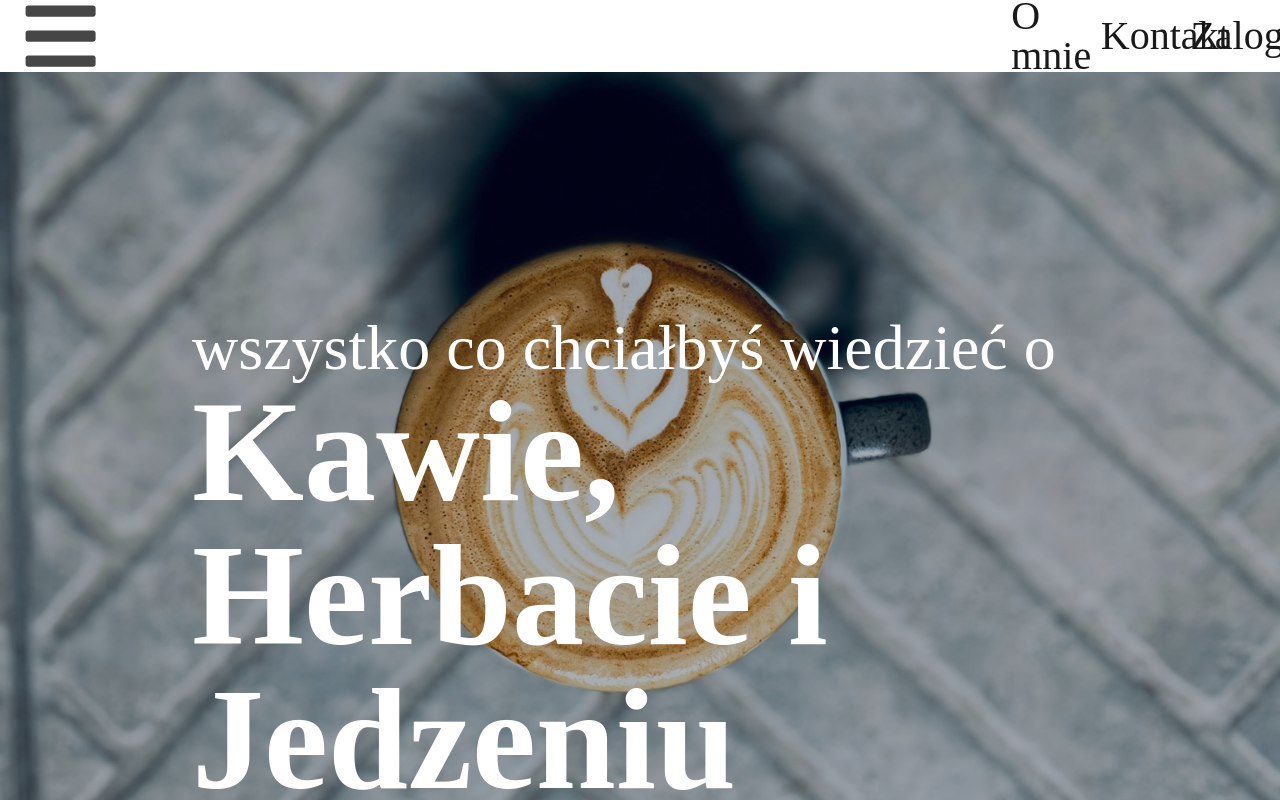
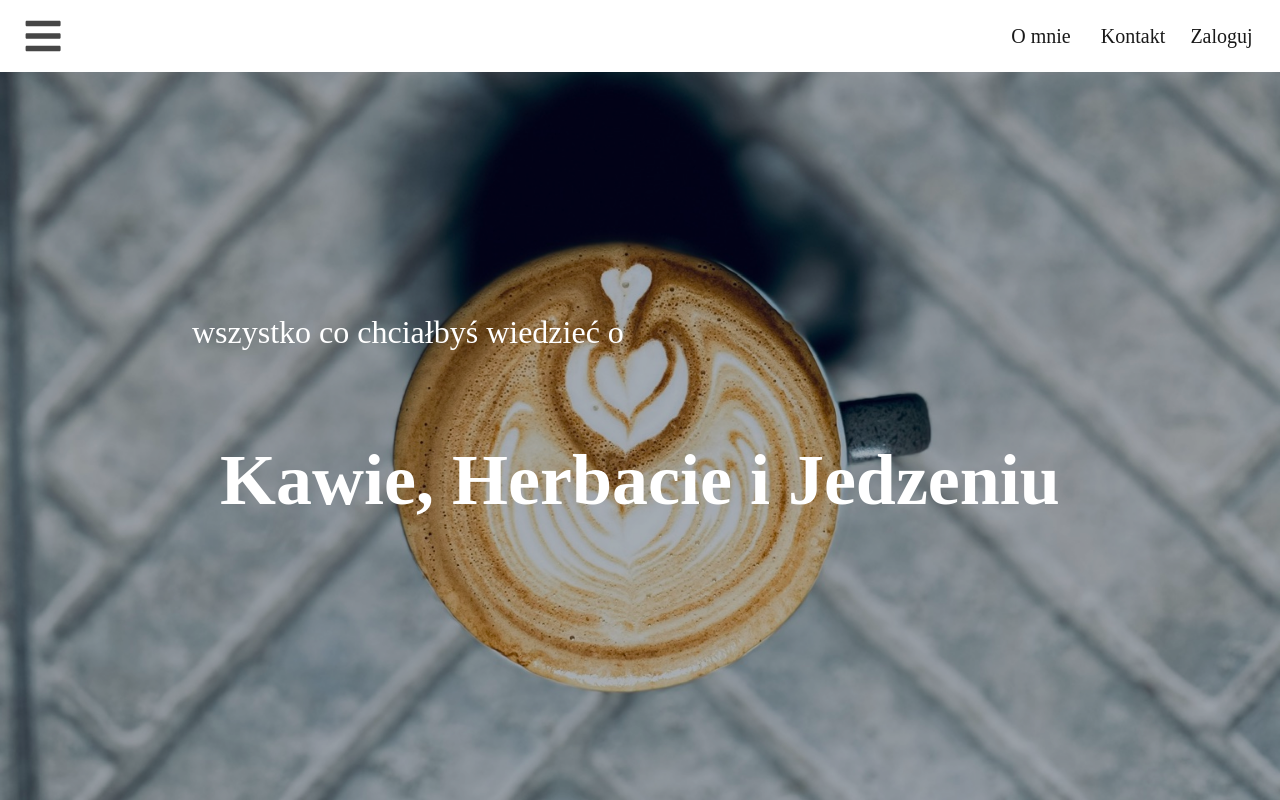
Before and after one commit to Bartek-str/Wojtek-blog, a React (Create React App) app: page /#/ in a window 1280 px wide. Built offline with nearby package versions, Linux system fonts and the light colour scheme.

Commit message:
fixed reset

```diff
--- a/src/components/Home/Categories/Categories.scss
+++ b/src/components/Home/Categories/Categories.scss
@@ -16,9 +16,9 @@
             color: rgb(25, 25, 25);
         }
         .text {
-            font-size: 2.5rem;
             color: rgb(25, 25, 25);
             & > span {
+                font-size: 2.5rem;
                 display: block;
                 padding-top: 3vh;
                 line-height: 1.4;
--- a/src/reset.scss
+++ b/src/reset.scss
@@ -13,7 +13,7 @@ menu, nav, output, ruby, section, summary,
 time, mark, audio, video {
   margin: 0;
   border: 0;
-  font-size: 100%;
+  font-size: 8px;
 }
 /* HTML5 display-role reset for older browsers */
 article, aside, details, figcaption, figure,
```
